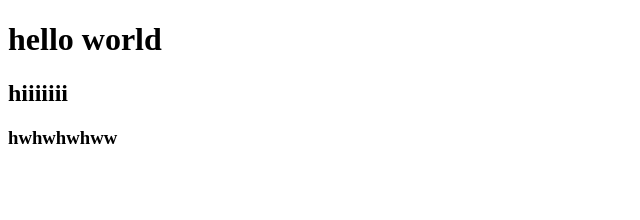
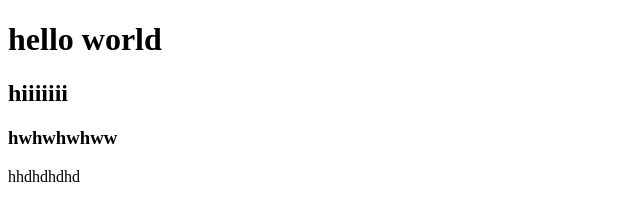
Before and after one commit to rizky456987/belajar-git1, a plain HTML site: page index.html in a window 1280 px wide. Shown: the whole page, without its empty margins (0-640 px from the left). Drawn offline with Linux system fonts and the light colour scheme.

Commit message:
perubahan terakhir

```diff
--- a/index.html
+++ b/index.html
@@ -9,5 +9,6 @@
     <h1>hello world</h1>
     <h2>hiiiiiii</h2>
     <h3>hwhwhwhww</h3>
+    hhdhdhdhd
 </body>
 </html>
```
